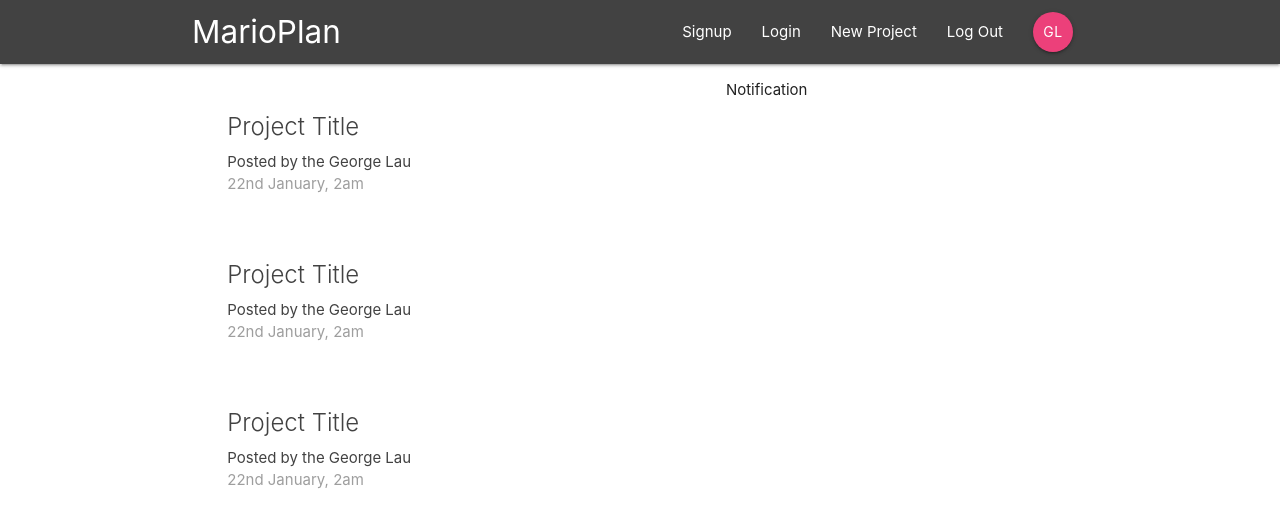
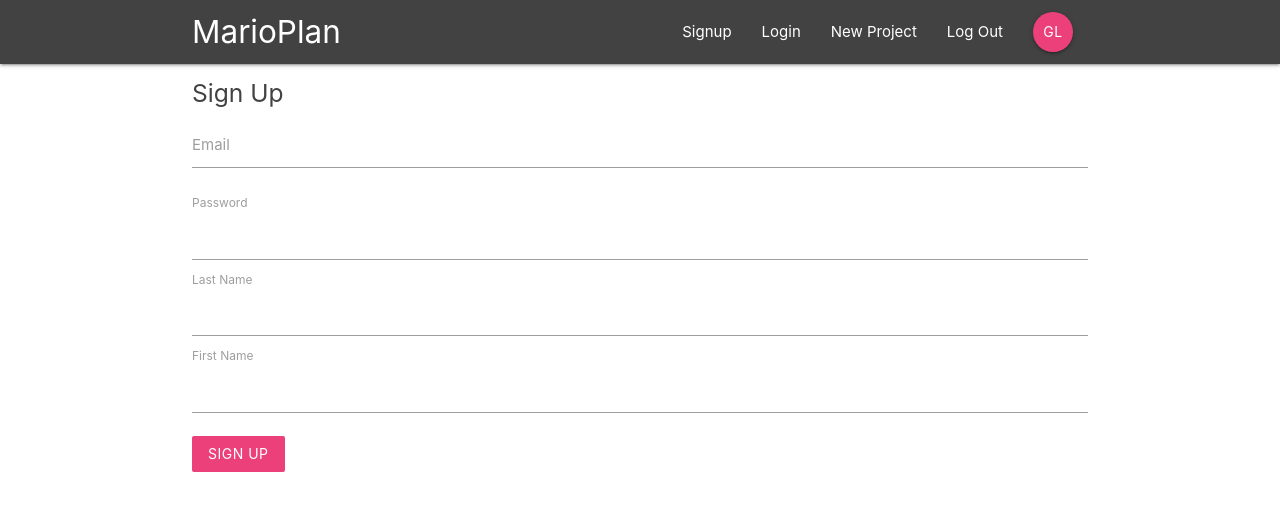
Before and after one commit to laugeorge/React_Redux_Firebase-project, a React (Create React App) app: page /signup in a window 1280 px wide. Shown: the top 528 px of the page. Built offline with nearby package versions, Linux system fonts and the light colour scheme.

Commit message:
Created Sign In and Sign Up page

```diff
--- a/public/index.html
+++ b/public/index.html
@@ -44,5 +44,9 @@
       To begin the development, run `npm start` or `yarn start`.
       To create a production bundle, use `npm run build` or `yarn build`.
     -->
+
+  <!-- Compiled and minified JavaScript -->
+  <script src="https://cdnjs.cloudflare.com/ajax/libs/materialize/1.0.0/js/materialize.min.js"></script>
+
   </body>
 </html>
--- a/src/App.js
+++ b/src/App.js
@@ -1,7 +1,11 @@
-import React from 'react';
+import React from 'react'
 import {BrowserRouter, Switch, Route} from 'react-router-dom'
 import Navbar from './components/layout/Navbar'
 import Dashboard from './components/dashboard/Dashboard'
+import ProjectDetails from './components/projects/ProjectDetails'
+import SignIn from './components/auth/SignIn'
+import SignUp from './components/auth/SignUp'
+
 
 function App() {
   return (
@@ -10,7 +14,12 @@
         <Navbar />
         <Switch>
           {/* When user goes to /, load the Dashboard component*/}
-          <Route path = '/' component = { Dashboard } />
+          <Route exact path = '/' component = { Dashboard } />
+          <Route path = '/project/:id' component = { ProjectDetails } />
+          <Route path = '/signin' component = { SignIn } />
+          <Route path = '/signup' component = { SignUp } />
+
+
         </Switch>
       </div>
     </BrowserRouter>
--- a/src/components/auth/SignIn.js
+++ b/src/components/auth/SignIn.js
@@ -0,0 +1,40 @@
+import React, {Component} from 'react'
+
+export class SignIn extends Component {
+    state = {
+        email: '',
+        password: ''
+    }
+    handleChange = (e) => {
+        this.setState({
+            [e.target.id]: e.target.value
+        })
+    }
+    handleSubmit = (e) => {
+        e.preventDefault();
+        console.log(this.state);
+    }
+
+    render() {
+        return (
+            <div className = 'container'>
+                <form onSubmit = {this.handleSubmit} className = 'white'>
+                    <h5 className = 'grey-text text-darken-3'>Sign In</h5>
+                    <div className = 'input-field'>
+                        <label htmlFor = 'email'>Email</label>
+                        <input type = 'email' id = 'email' onChange = {this.handleChange}/>
+                    </div>
+                    <div className = 'input field'>
+                        <label htmlFor = 'password'>Password</label>
+                        <input type = 'password' id = 'password' onChange = {this.handleChange}/>
+                    </div>
+                    <div className = 'input-field'>
+                        <button className = 'btn pink lighten-1 z-depth-0'>Login</button>
+                    </div>
+                </form>
+            </div>
+        )
+    }
+}
+
+export default SignIn
--- a/src/components/auth/SignUp.js
+++ b/src/components/auth/SignUp.js
@@ -0,0 +1,50 @@
+import React, {Component} from 'react'
+
+export class SignUp extends Component {
+    state = {
+        email: '',
+        password: '',
+        firstName: '',
+        lastName: ''
+    }
+    handleChange = (e) => {
+        this.setState({
+            [e.target.id]: e.target.value
+        })
+    }
+    handleSubmit = (e) => {
+        e.preventDefault();
+        console.log(this.state);
+    }
+
+    render() {
+        return (
+            <div className = 'container'>
+                <form onSubmit = {this.handleSubmit} className = 'white'>
+                    <h5 className = 'grey-text text-darken-3'>Sign Up</h5>
+                    <div className = 'input-field'>
+                        <label htmlFor = 'email'>Email</label>
+                        <input type = 'email' id = 'email' onChange = {this.handleChange}/>
+                    </div>
+                    <div className = 'input field'>
+                        <label htmlFor = 'password'>Password</label>
+                        <input type = 'password' id = 'password' onChange = {this.handleChange}/>
+                    </div>
+                    <div className = 'input field'>
+                        <label htmlFor = 'lastName'>Last Name</label>
+                        <input type = 'text' id = 'lastName' onChange = {this.handleChange}/>
+                    </div>
+                    <div className = 'input field'>
+                        <label htmlFor = 'firstName'>First Name</label>
+                        <input type = 'text' id = 'firstName' onChange = {this.handleChange}/>
+                    </div>
+                    <div className = 'input-field'>
+                        <button className = 'btn pink lighten-1 z-depth-0'>Sign Up</button>
+                    </div>
+                </form>
+            </div>
+        )
+    }
+}
+
+export default SignUp
--- a/src/components/projects/ProjectDetails.js
+++ b/src/components/projects/ProjectDetails.js
@@ -0,0 +1,24 @@
+import React from 'react'
+
+const ProjectDetails = (props) => {
+    const id = props.match.params.id;
+    return (
+        <div className = 'container section project-details'>
+            <div className = 'card z-depth-0'>
+                <div className = 'card-content'>
+                    <span className = 'card-title'>Project Titles - {id}</span>
+                    <p>lorem ipsum Blah blah blah blah blah</p>
+                </div>
+                <div className = 'card-action grey lighten-4 grey-text'>
+                    <div>Posted by George Lau</div>
+                    <div>22nd january, 2am</div>
+                </div>
+            </div>
+        </div>
+
+
+    )
+
+}
+
+export default ProjectDetails
--- a/src/components/projects/ProjectList.js
+++ b/src/components/projects/ProjectList.js
@@ -1,32 +1,14 @@
 import React from 'react'
+import ProjectSummary from './ProjectSummary'
 
 const ProjectList = () => {
     return (
         <div className = 'project-list section'>
 
-            <div className = 'card z-depth-0 project-summary'>
-                <div className = 'card-content grey-text text-darken-3'>
-                    <span className = 'card-title'>Project Title</span>
-                    <p> Posted by the George Lau</p>
-                    <p className = 'grey-text'>22nd January, 2am</p>
-                </div>
-            </div>
+            <ProjectSummary />
+            <ProjectSummary />
+            <ProjectSummary />
 
-            <div className = 'card z-depth-0 project-summary'>
-                <div className = 'card-content grey-text text-darken-3'>
-                    <span className = 'card-title'>Project Title</span>
-                    <p> Posted by the George Lau</p>
-                    <p className = 'grey-text'>22nd January, 2am</p>
-                </div>
-            </div>
-
-            <div className = 'card z-depth-0 project-summary'>
-                <div className = 'card-content grey-text text-darken-3'>
-                    <span className = 'card-title'>Project Title</span>
-                    <p> Posted by the George Lau</p>
-                    <p className = 'grey-text'>22nd January, 2am</p>
-                </div>
-            </div>
         </div>
 
     )
--- a/src/components/projects/ProjectSummary.js
+++ b/src/components/projects/ProjectSummary.js
@@ -0,0 +1,19 @@
+import React from 'react'
+
+const ProjectSummary = () => {
+    return (
+        <div className = 'card z-depth-0 project-summary'>
+            <div className = 'card-content grey-text text-darken-3'>
+                <span className = 'card-title'>Project Title</span>
+                <p> Posted by the George Lau</p>
+                <p className = 'grey-text'>22nd January, 2am</p>
+            </div>
+        </div>
+
+
+
+    )
+
+}
+
+export default ProjectSummary
```
